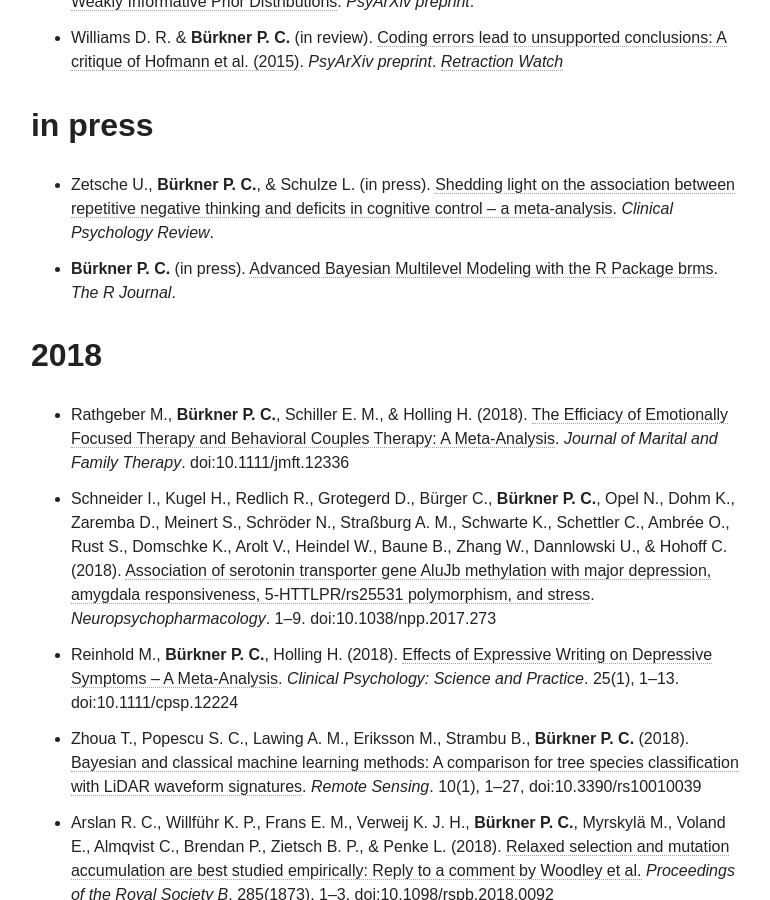
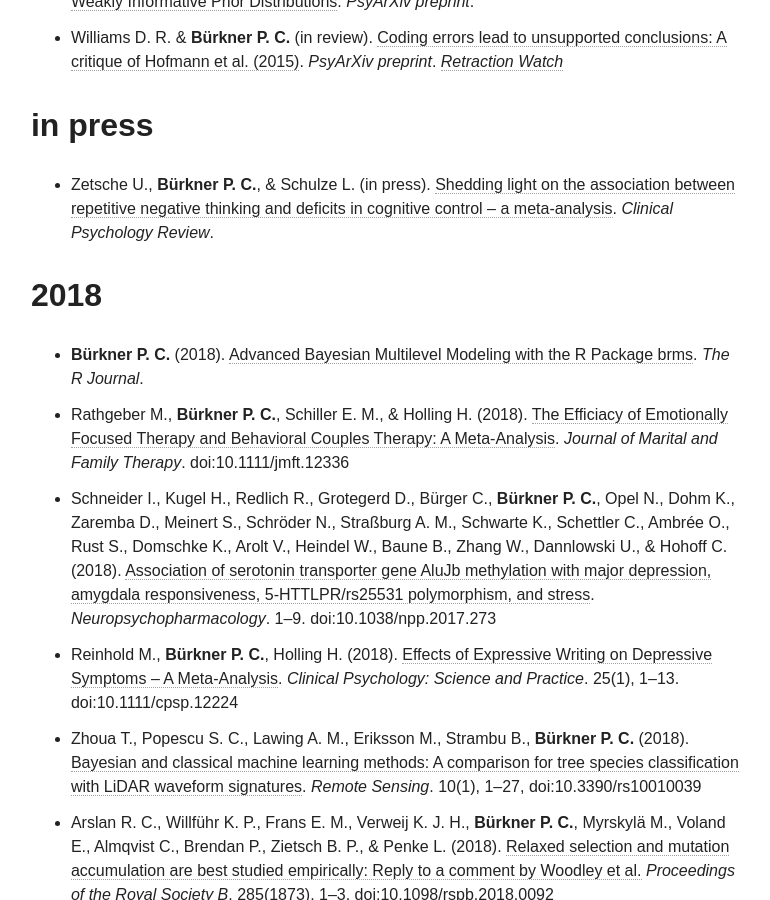
Before and after one commit to paul-buerkner/paul-buerkner.github.io, a Jekyll site: the page built from publications/index.md, in a window 1280 px wide and 900 px high, scrolled down 824 px. Shown: the whole window, without its empty margins (255-1025 px from the left). Built offline with Jekyll 4.4.1, drawn with Linux system fonts in a browser that asks for light colours; nearby versions of some CDN libraries.

Commit message:
move article to published

```diff
--- a/publications/index.md
+++ b/publications/index.md
@@ -12,9 +12,9 @@ excerpt: "A list of my publications"
 
 ## in press
 * Zetsche U., **Bürkner P. C.**, & Schulze L. (in press). [Shedding light on the association between repetitive negative thinking and deficits in cognitive control – a meta-analysis](https://psyarxiv.com/bz2ck/). *Clinical Psychology Review*.
-* **Bürkner P. C.** (in press). [Advanced Bayesian Multilevel Modeling with the R Package brms](http://arxiv.org/abs/1705.11123). *The R Journal*.
 
 ## 2018
+* **Bürkner P. C.** (2018). [Advanced Bayesian Multilevel Modeling with the R Package brms](https://journal.r-project.org/archive/2018/RJ-2018-017/index.html). *The R Journal*.
 * Rathgeber M., **Bürkner P. C.**, Schiller E. M., & Holling H. (2018). [The Efficiacy of Emotionally Focused Therapy and Behavioral Couples Therapy: A Meta-Analysis](https://onlinelibrary.wiley.com/doi/abs/10.1111/jmft.12336). *Journal of Marital and Family Therapy*. doi:10.1111/jmft.12336
 * Schneider I., Kugel H., Redlich R., Grotegerd D., Bürger C., **Bürkner P. C.**, Opel N., Dohm K., Zaremba D., Meinert S., Schröder N., Straßburg A. M., Schwarte K., Schettler C., Ambrée O., Rust S., Domschke K., Arolt V., Heindel W., Baune B., Zhang W., Dannlowski U., & Hohoff C. (2018). [Association of serotonin transporter gene AluJb methylation with major depression, amygdala responsiveness, 5-HTTLPR/rs25531 polymorphism, and stress](https://www.nature.com/articles/npp2017273). *Neuropsychopharmacology*. 1--9. doi:10.1038/npp.2017.273
 * Reinhold M., **Bürkner P. C.**, Holling H. (2018). [Effects of Expressive Writing on Depressive Symptoms – A Meta-Analysis](http://onlinelibrary.wiley.com/doi/10.1111/cpsp.12224/abstract). *Clinical Psychology: Science and Practice*. 25(1), 1--13. doi:10.1111/cpsp.12224
```
